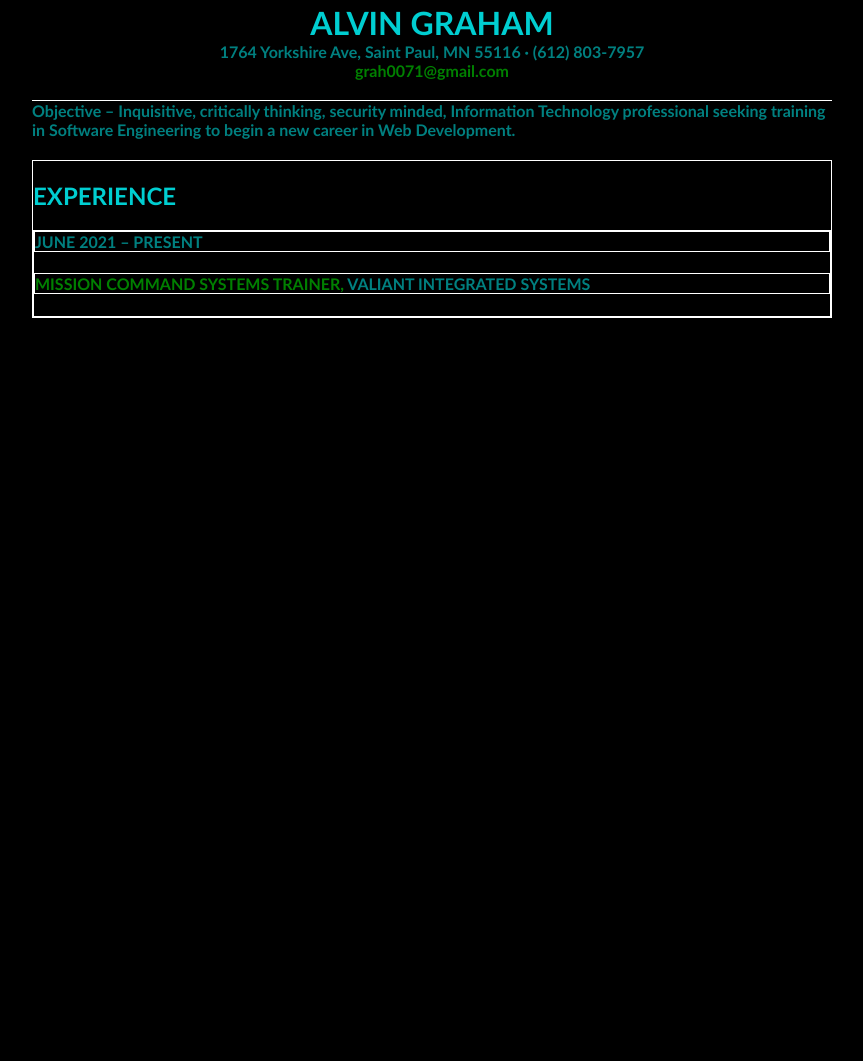
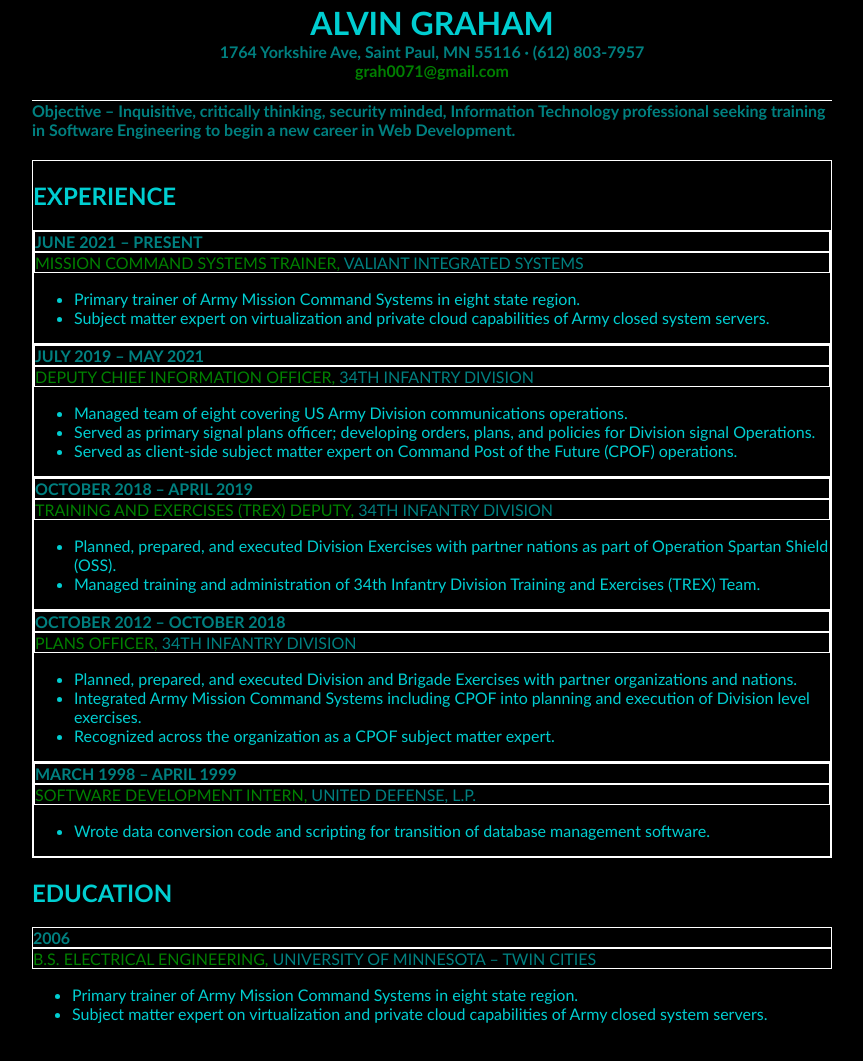
Before and after one commit to AlvinGraham/AlvinGraham.github.io, a plain HTML site: page index.html in a window 1280 px wide. Shown: the part 61-1122 px from the top of the page, without its empty margins (96-959 px from the left). Before the commit the page ends 800 px from the top, so only its background shows below. Drawn offline with Linux system fonts and the light colour scheme.

Commit message:
Update index.html

```diff
--- a/index.html
+++ b/index.html
@@ -1,7 +1,7 @@
 <!DOCTYPE html>
 <html>
   <head>
-<meta name="description" content="[add your bin description]">
+    <meta name="Resume" content="Prime Academy Application Resume">
     <meta charset="utf-8">
     <meta name="viewport" content="width=device-width">
     <title>Alvin Graham Resume</title>
@@ -23,13 +23,83 @@
       <h2>EXPERIENCE</h2>
 
         <div class="expElement">
-          <h4 class="dates">JUNE 2021 – PRESENT<h4>
+          <h4 class="dates">JUNE 2021 – PRESENT</h4>
           <p class="position">
             <span class="title"> MISSION COMMAND SYSTEMS TRAINER,</span>
             <span class="firm">  VALIANT INTEGRATED SYSTEMS </span>
           </p>
+          <ul>
+            <li>Primary trainer of Army Mission Command Systems in eight state region.</li>
+            <li>Subject matter expert on virtualization and private cloud capabilities of Army closed system servers.</li>
+          </ul>
         </div>
 
+        <div class="expElement">
+          <h4 class="dates">JULY 2019 – MAY 2021</h4>
+          <p class="position">
+            <span class="title"> DEPUTY CHIEF INFORMATION OFFICER, </span>
+            <span class="firm">  34TH INFANTRY DIVISION </span>
+          </p>
+          <ul class="accomplishments">
+            <li>Managed team of eight covering US Army Division communications operations.</li>
+            <li>Served as primary signal plans officer; developing orders, plans, and policies for Division signal Operations.</li>
+            <li>Served as client-side subject matter expert on Command Post of the Future (CPOF) operations.</li>
+          </ul>
+        </div>
+
+        <div class="expElement">
+          <h4 class="dates">OCTOBER 2018 – APRIL 2019</h4>
+          <p class="position">
+            <span class="title"> TRAINING AND EXERCISES (TREX) DEPUTY, </span>
+            <span class="firm">  34TH INFANTRY DIVISION </span>
+          </p>
+          <ul class="accomplishments">
+            <li>Planned, prepared, and executed Division Exercises with partner nations as part of Operation Spartan Shield (OSS).</li>
+            <li>Managed training and administration of 34th Infantry Division Training and Exercises (TREX) Team.</li>
+          </ul>
+        </div>
+
+        <div class="expElement">
+          <h4 class="dates">OCTOBER 2012 – OCTOBER 2018</h4>
+          <p class="position">
+            <span class="title"> PLANS OFFICER, </span>
+            <span class="firm">  34TH INFANTRY DIVISION </span>
+          </p>
+          <ul class="accomplishments">
+            <li>Planned, prepared, and executed Division and Brigade Exercises with partner organizations and nations.</li>
+            <li>Integrated Army Mission Command Systems including CPOF into planning and execution of Division level exercises.</li>
+            <li>Recognized across the organization as a CPOF subject matter expert.</li>
+          </ul>
+        </div>
+
+        <div class="expElement">
+          <h4 class="dates">MARCH 1998 – APRIL 1999</h4>
+          <p class="position">
+            <span class="title"> SOFTWARE DEVELOPMENT INTERN,  </span>
+            <span class="firm">  UNITED DEFENSE, L.P. </span>
+          </p>
+          <ul class="accomplishments">
+            <li>Wrote data conversion code and scripting for transition of database management software.</li>
+          </ul>
+        </div>
     </div>
+
+    <!--- Education --->
+    <div class="education">
+      <h2>EDUCATION</h2>
+
+        <div class="eduElement">
+          <h4 class="dates">2006</h4>
+          <p class="position">
+            <span class="title"> B.S. ELECTRICAL ENGINEERING,</span>
+            <span class="firm">  UNIVERSITY OF MINNESOTA – TWIN CITIES </span>
+          </p>
+          <ul>
+            <li>Primary trainer of Army Mission Command Systems in eight state region.</li>
+            <li>Subject matter expert on virtualization and private cloud capabilities of Army closed system servers.</li>
+          </ul>
+        </div>
+
+        </div>
   </body>
 </html>
```
